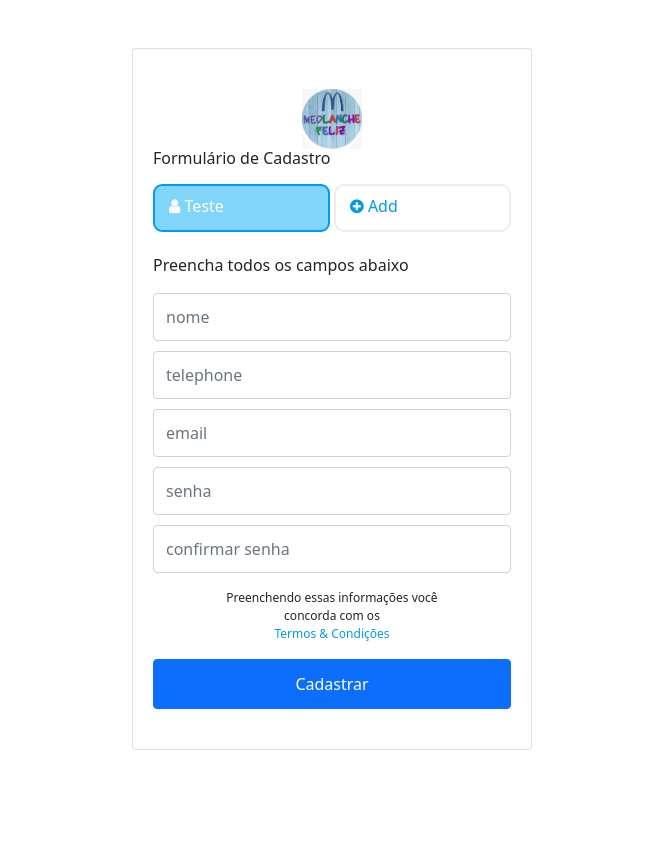
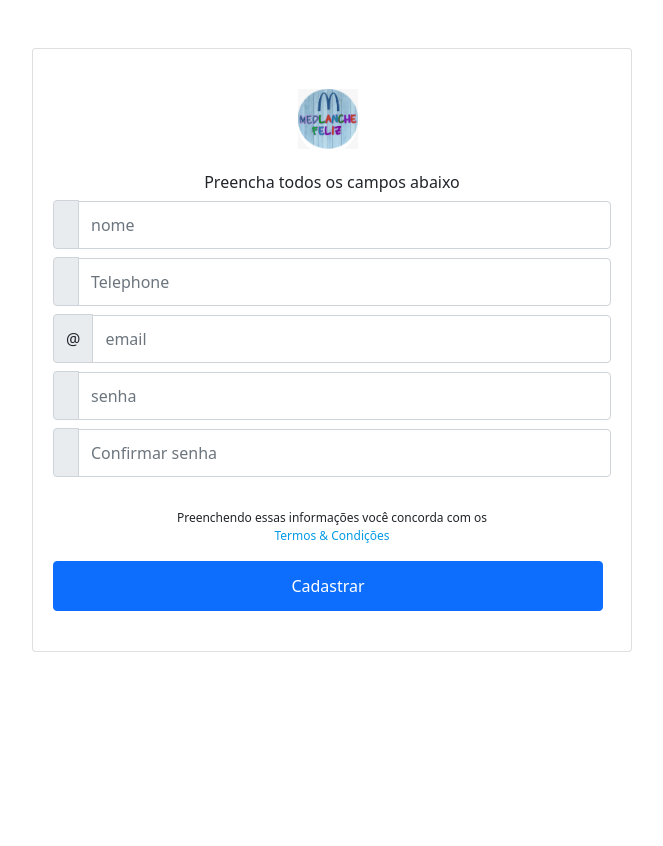
Before and after one commit to nayhanAraujo/PythonMedlanches2, a Django app: page /loginForm/ in a window 1280 px wide. Shown: the whole page, without its empty margins (308-971 px from the left). After the commit the page ends 652 px from the top, so only its background shows below. Run offline with Django 4.2, Linux system fonts and the light colour scheme; some libraries are stand-ins or nearby versions.

Commit message:
Mudanças login

```diff
--- a/app/static/css/loginForm.css
+++ b/app/static/css/loginForm.css
@@ -3,8 +3,8 @@
 }
 
 .card {
-    width: 400px;
-    background-color: #fff;
+    width:600px;
+    background-color: #439fb2;
     border: none;
     border-radius: 12px
 }
@@ -43,7 +43,7 @@
 }
 
 .form-control {
-    margin-top: 10px;
+    margin-top: 1px;
     height: 48px;
     border: 2px solid #eee;
     border-radius: 10px
@@ -66,5 +66,6 @@
 
 .confirm-button {
     height: 50px;
-    border-radius: 10px
+    border-radius: 10px;
+    width: 550px;
 }
--- a/app/templates/loginForm.html
+++ b/app/templates/loginForm.html
@@ -7,15 +7,18 @@
 
     <link rel="stylesheet" href="{% static '/css/loginForm.css' %}">
 
-    <link href="https://cdn.jsdelivr.net/npm/bootstrap@5.0.0-alpha1/dist/css/bootstrap.min.css" rel="stylesheet">
 
-    <link href="https://cdnjs.cloudflare.com/ajax/libs/font-awesome/4.7.0/css/font-awesome.min.css" rel="stylesheet">
-    <script src="https://cdn.jsdelivr.net/npm/bootstrap@5.0.0-alpha1/dist/js/bootstrap.bundle.min.js"></script>
-    <script src="https://cdnjs.cloudflare.com/ajax/libs/jquery/3.2.1/jquery.min.js"></script>
+    <!-- Bootstrap core CSS -->
+<link href="{% static '/css/bootstrap/bootstrap-5.1.3/css/bootstrap.min.css' %}" rel="stylesheet">
 
+   <!-- FontAwesome -->
+      <link href="{% static 'fontawesomefree/css/fontawesome.css' %}" rel="stylesheet" type="text/css">
+      <link href="{% static 'fontawesomefree/css/brands.css' %}" rel="stylesheet" type="text/css">
+      <link href="{% static 'fontawesomefree/css/solid.css' %}" rel="stylesheet" type="text/css">
 
 </head>
 <body>
+
 <div class="modal-body p-5 pt-0  mt-5 mb-5 d-flex justify-content-center">
     <div class="card px-1 py-4">
         <div class="card-body">
@@ -24,48 +27,62 @@
           <img class="bi me-2" width="60" height="60" role="img" aria-label="icone" src="{% static 'img/medlanchesLogo.jpeg' %}"></img>
         </a>
                 </div>
-            <h6 class="card-title mb-3">Formulário de Cadastro</h6>
-            <div class="d-flex flex-row"> <label class="radio mr-1"> <input type="radio" name="add" value="anz" checked> <span> <i class="fa fa-user"></i> Teste </span> </label> <label class="radio"> <input type="radio" name="add" value="add"> <span> <i class="fa fa-plus-circle"></i> Add </span> </label> </div>
-            <h6 class="information mt-4">Preencha todos os campos abaixo</h6>
+            <h6 class="information mt-4" align="center" >Preencha todos os campos abaixo</h6>
+            <form method="post">
             <div class="row">
                 <div class="col-sm-12">
-                    <div class="form-group">
-                        <!-- <label for="name">Name</label> --> <input class="form-control" type="text" placeholder="nome"> </div>
-                </div>
-            </div>
-            <div class="row">
-                <div class="col-sm-12">
-                    <div class="form-group">
-                        <div class="input-group"> <input class="form-control" type="text" placeholder="telephone"> </div>
+                    <div class="input-group mb-2">
+                        <span class="input-group-text" id="basic-addon1"><i class="fa-solid fa-user"></i> </span>
+                       <input class="form-control" type="text" placeholder="nome">
                     </div>
                 </div>
             </div>
+
             <div class="row">
                 <div class="col-sm-12">
-                    <div class="form-group">
-                        <div class="input-group"> <input class="form-control" type="text" placeholder="email"> </div>
+                    <div class="input-group mb-2">
+                        <span class="input-group-text" id="basic-addon1" ><i class="fa-solid fa-phone"></i></span>
+                         <input class="form-control" type="text" placeholder="Telephone">
                     </div>
                 </div>
             </div>
-             <div class="row">
+
+            <div class="row">
                 <div class="col-sm-12">
-                    <div class="form-group">
-                        <div class="input-group"> <input class="form-control" type="text" placeholder="senha"> </div>
+                    <div class="input-group mb-2">
+                        <span class="input-group-text" id="basic-addon1">@</span>
+                         <input class="form-control" type="text" placeholder="email">
                     </div>
                 </div>
             </div>
+
              <div class="row">
                 <div class="col-sm-12">
-                    <div class="form-group">
-                        <div class="input-group"> <input class="form-control" type="text" placeholder="confirmar senha"> </div>
+                        <div class="input-group mb-2">
+                        <span class="input-group-text" id="basic-addon1"><i class="fa-solid fa-key"></i></span>
+                         <input class="form-control" type="text" placeholder="senha">
                     </div>
                 </div>
             </div>
-            <div class=" d-flex flex-column text-center px-5 mt-3 mb-3"> <small class="agree-text">Preenchendo essas informações você concorda com os</small> <a href="#" class="terms">Termos & Condições</a> </div> <button class="btn btn-primary btn-block confirm-button">Cadastrar</button>
+
+           <div class="row">
+                <div class="col-sm-12">
+                        <div class="input-group mb-3">
+                        <span class="input-group-text" id="basic-addon1"><i class="fa-solid fa-key"></i></span>
+                         <input class="form-control" type="text" placeholder="Confirmar senha">
+                    </div>
+                </div>
+            </div>
+
+            <div class=" d-flex flex-column text-center px-5 mt-3 mb-3"> <small class="agree-text">Preenchendo essas informações você concorda com os</small> <a href="#" class="terms">Termos & Condições</a> </div>
+                <button class="btn btn-primary btn-block confirm-button">Cadastrar</button>
+            </form>
         </div>
     </div>
 </div>
 <script src="https://cdn.jsdelivr.net/npm/bootstrap@5.0.0-alpha1/dist/js/bootstrap.bundle.min.js"></script>
     <script src="https://cdnjs.cloudflare.com/ajax/libs/jquery/3.2.1/jquery.min.js"></script>
+
+
 </body>
 </html>
--- a/app/views.py
+++ b/app/views.py
@@ -66,6 +66,15 @@
         form.save()
         return redirect('home')
 
+def cadastrar_usuario(request):
+    if request.method == "POST":
+            form_usuario = UserCreationForm(request.POST)
+            if form_usuario.is_valid():
+                form_usuario.save()
+                return redirect('dashboard/index.html')
+    else:
+        form_usuario = UserCreationForm()
+    return render(request, 'loginForm.html')
 def view(request,pk):
     data = {}
     data['db'] = Lanches.objects.get(pk=pk)
```
Also changed, not shown: app/templates/dashboard/index.html (+52 -1 lines).
